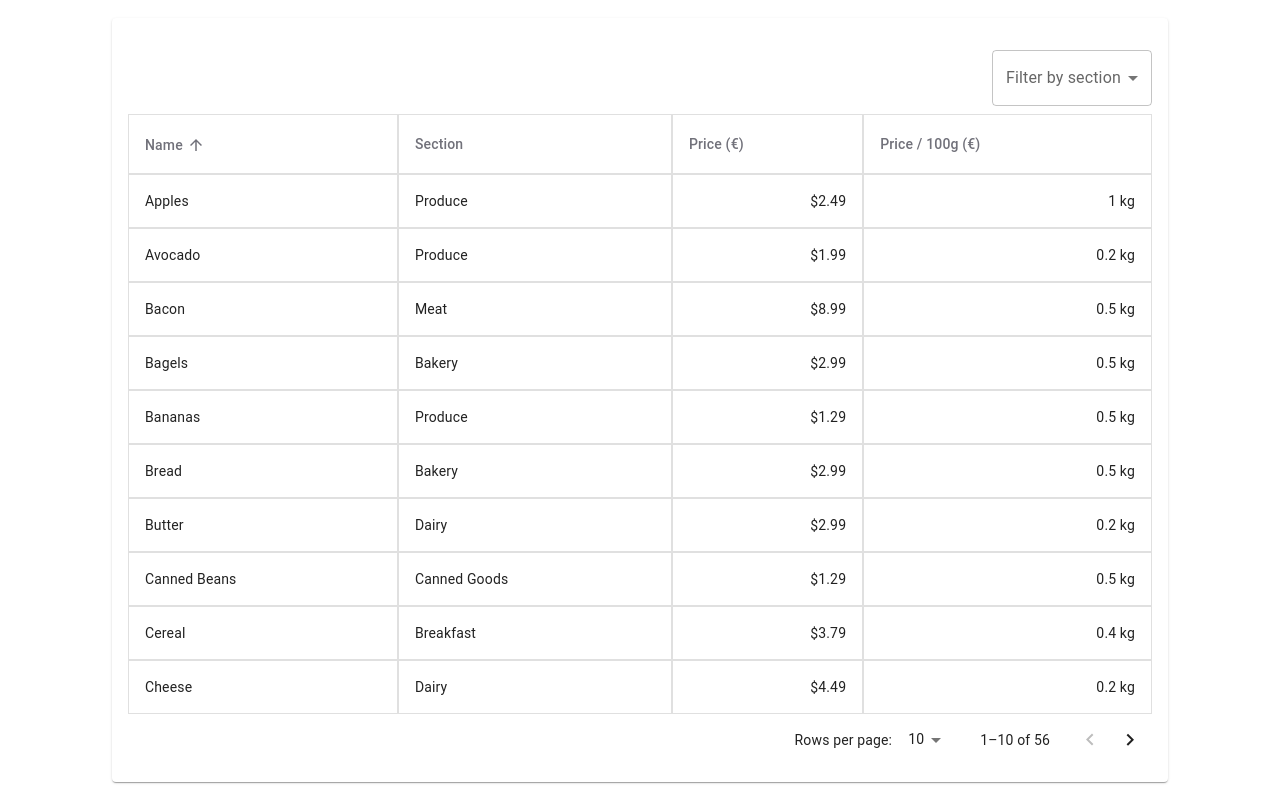
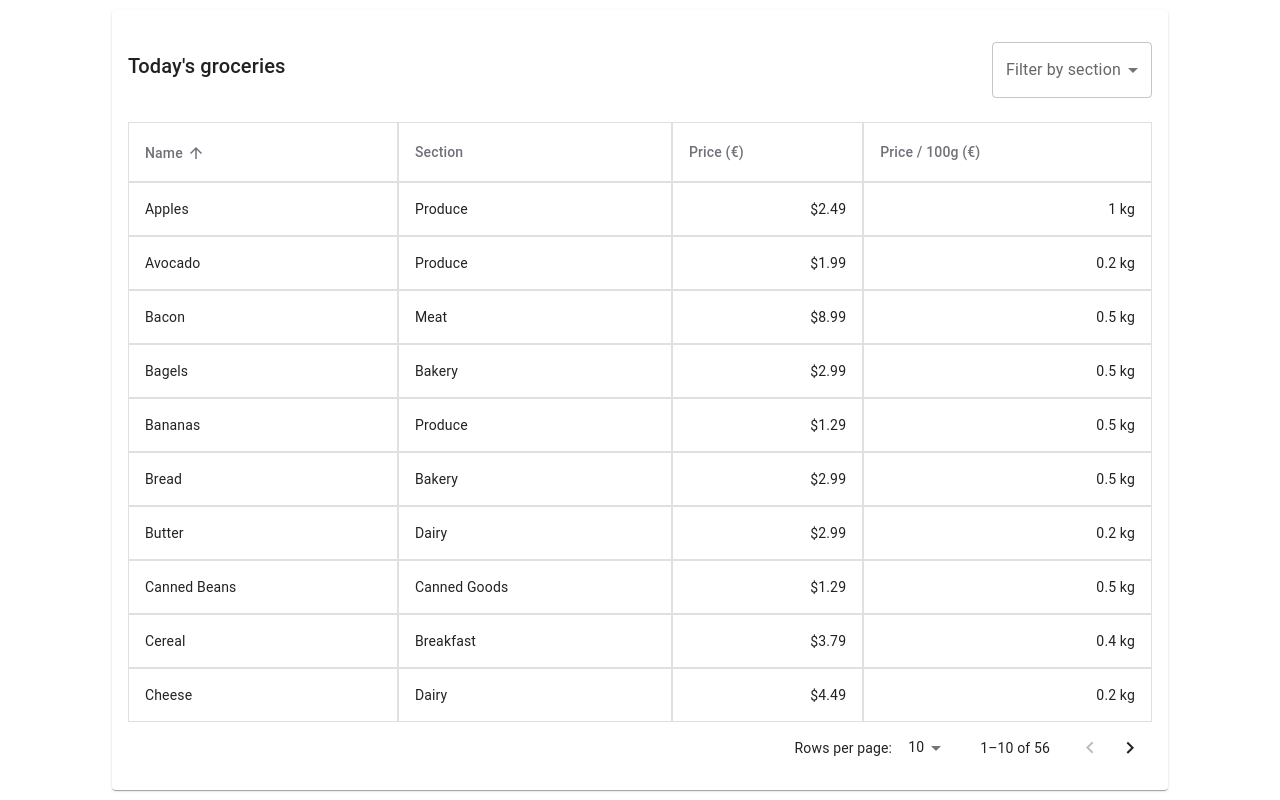
Before and after one commit to MasindeOdera/grocery-table, a React (Create React App) app: page / in a window 1280 px wide. Built offline with nearby package versions, Linux system fonts and the light colour scheme.

Commit message:
Added title

```diff
--- a/src/GroceryTable.tsx
+++ b/src/GroceryTable.tsx
@@ -1,6 +1,6 @@
 import React, { useState } from 'react';
 import {
-    Table, TableBody, TableCell, TableContainer, TableHead, TableRow, TableSortLabel, TablePagination, Paper, FormControl, InputLabel, Select, MenuItem, SelectChangeEvent, Box
+    Table, TableBody, TableCell, TableContainer, TableHead, TableRow, TableSortLabel, TablePagination, Paper, FormControl, InputLabel, Select, MenuItem, SelectChangeEvent, Box, Typography
 } from '@mui/material';
 import { GroceryItem } from './types';
 
@@ -65,7 +65,10 @@ const GroceryTable: React.FC<GroceryTableProps> = ({ items }) => {
     return (
         <Box display="flex" justifyContent="center" alignItems="center" minHeight="100vh">
             <Paper sx={{ padding: 2, width: '80%', maxWidth: 1200 }}>
-                <Box display="flex" justifyContent="flex-end">
+                <Box display="flex" justifyContent="space-between" alignItems="center" marginBottom={2}>
+                    <Typography variant="h6" component="div">
+                        Today's groceries
+                    </Typography>
                     <FormControl sx={{ minWidth: 160 }} margin="normal">
                         <InputLabel>Filter by section</InputLabel>
                         <Select value={section} onChange={handleSectionChange}>
```
